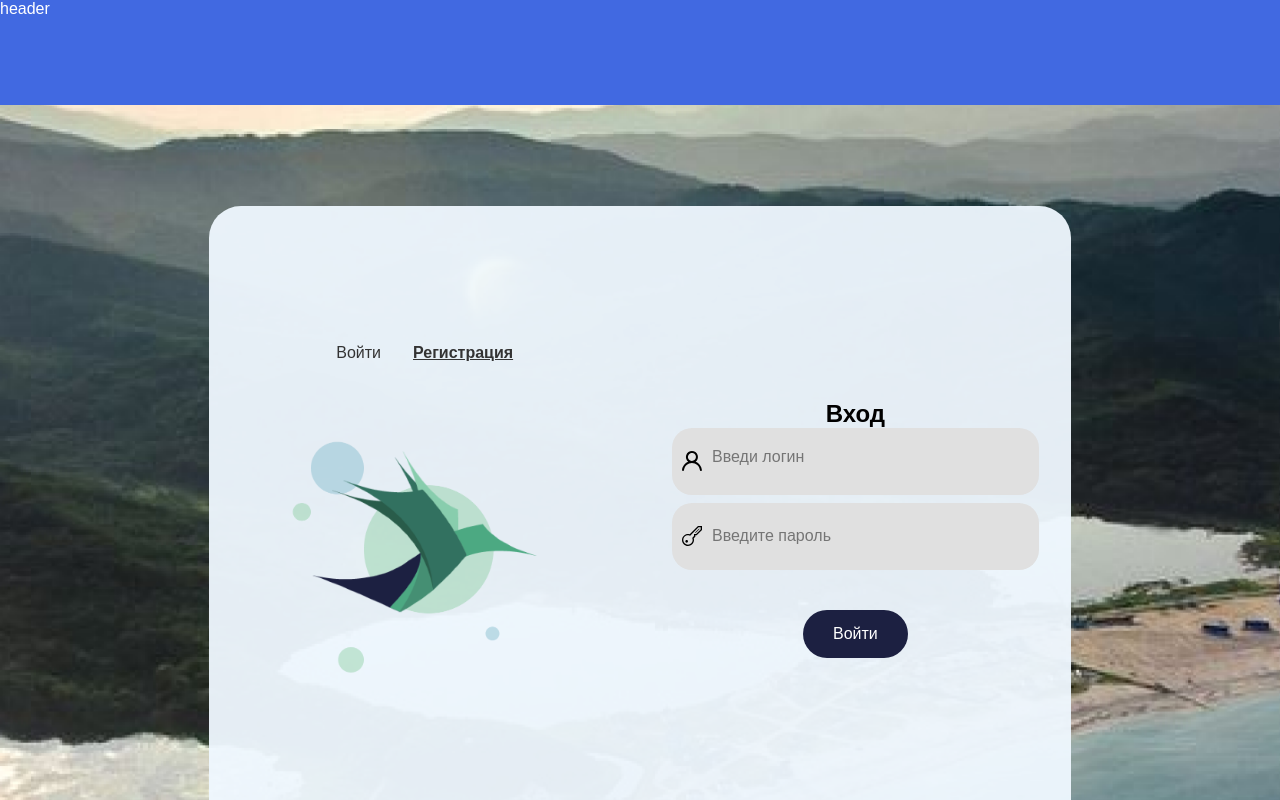
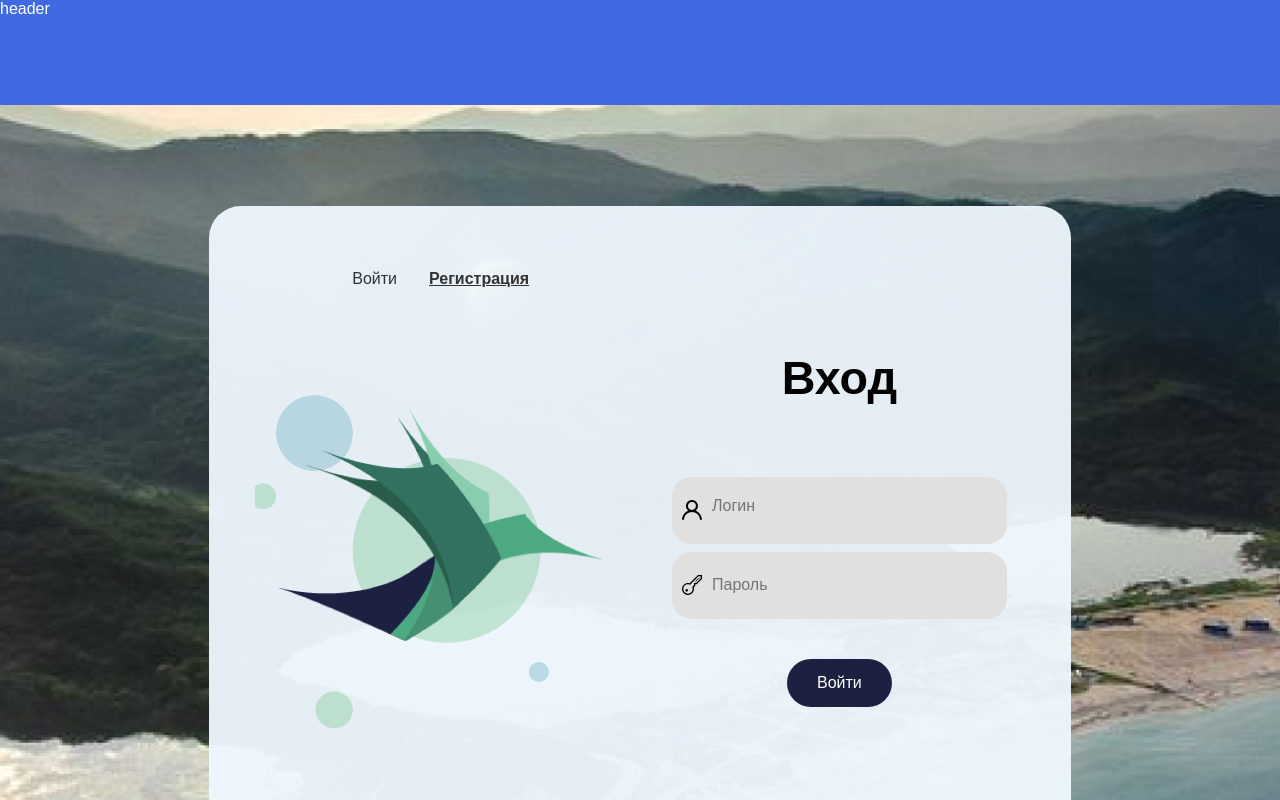
Before and after one commit to Qwental/DZZ_Project, a Next.js app in the folder web/: page /login in a window 1280 px wide. Shown: the top 800 px of the page. Built offline with nearby package versions, Linux system fonts and the light colour scheme.

Commit message:
некие фиксы

```diff
--- a/web/src/app/login/page.module.css
+++ b/web/src/app/login/page.module.css
@@ -6,6 +6,7 @@ body {
 
 
 .form {
+  padding: 2rem;
   width: 67.3vw;
   height: 80.85vh;
   background-color: rgba(240, 248, 255, 0.95);
@@ -23,7 +24,8 @@ body {
   flex-direction: column;
   align-items: center;
   color: black;
-  justify-content: center
+  justify-content: center;
+  font-size: 2.431vw;
 }
 
 .main {
@@ -40,6 +42,10 @@ body {
   max-width: 400px;
 }
 
+.title {
+  margin-bottom: 9vh;
+
+}
 /* .page {
   --gray-rgb: 0, 0, 0;
   --gray-alpha-200: rgba(var(--gray-rgb), 0.08);
--- a/web/src/app/login/page.tsx
+++ b/web/src/app/login/page.tsx
@@ -46,8 +46,10 @@ export default function LoginPage() {
             src="bird_with_circle.png"
             alt="Лого"
             style={{
-              maxWidth: "100%",
-              height: "auto",
+              marginTop: "0px",
+              width: "29.02vw",
+              height: "62.44vh",
+              // height: "auto",
               borderRadius: "16px",
               objectFit: "cover",
             }}
@@ -56,10 +58,10 @@ export default function LoginPage() {
 
         {/* Правая колонка с формой */}
         <div className={styles.item} style={{ padding: "2rem" }}>
-          <h2>Вход</h2>
+          <h2 className={styles.title}>Вход</h2>
           <Input
             variant="people"
-            placeholder="Введи логин"
+            placeholder="Логин"
             required
             className={classNames(styles.otstupiki, styles.login)}
             name="login"
@@ -68,7 +70,7 @@ export default function LoginPage() {
           <Input
             variant="pass"
             className={classNames(styles.otstupiki, styles.pass)}
-            placeholder="Введите пароль"
+            placeholder="Пароль"
             type="password"
             name="password"
             required
```
